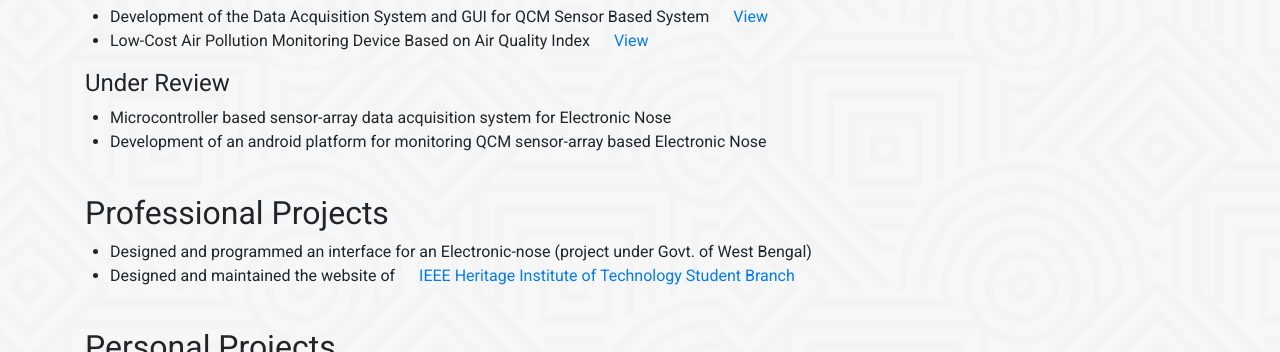
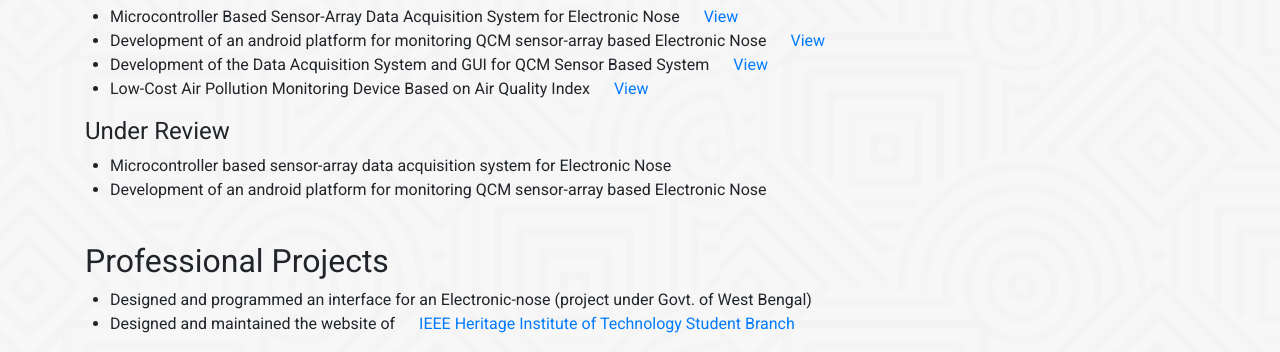
Before and after one commit to rishavsen1/rishavsen1.github.io, a plain HTML site: page experience.html in a window 1280 px wide. Shown: the part 748-1100 px from the top of the page. Drawn offline with nearby package versions, Linux system fonts and the light colour scheme.

Commit message:
Update experience.html

```diff
--- a/experience.html
+++ b/experience.html
@@ -38,6 +38,20 @@
       <h4>Accepted</h4>
       <div class="row">
         <ul>
+          <li>
+            Microcontroller Based Sensor-Array Data Acquisition System for Electronic Nose
+             <a
+            href="https://ieeexplore.ieee.org/document/9290704"
+            target="_blank"
+               >View</a>
+          </li>
+          <li>
+            Development of an android platform for monitoring QCM sensor-array based Electronic Nose
+             <a
+            href="https://ieeexplore.ieee.org/document/9276693"
+            target="_blank"
+               >View</a>
+          </li>
           <li>
             Development of the Data Acquisition System and GUI for QCM Sensor Based System
             <a
```
